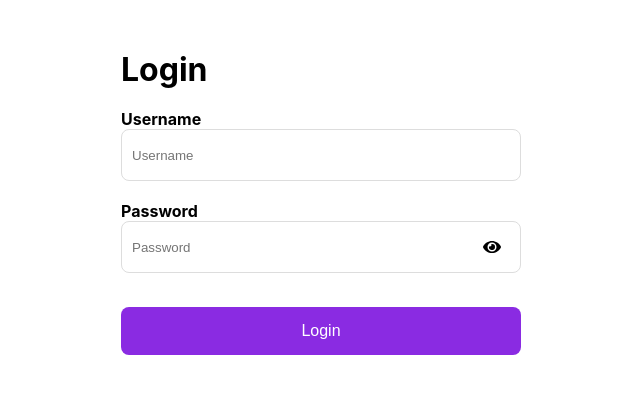
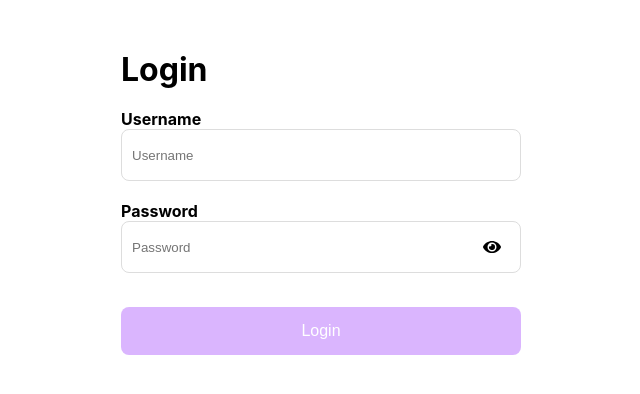
Before and after one commit to ihyaanr/challange-login, a React (Create React App) app: page / in a window 1280 px wide. Shown: the top 394 px of the page, without its empty margins (319-959 px from the left). Built offline with nearby package versions, Linux system fonts and the light colour scheme.

Commit message:
Button disable

```diff
--- a/src/index.css
+++ b/src/index.css
@@ -79,7 +79,7 @@ i:hover {
 button:disabled,
 button[disabled] {
   opacity: 10;
-  background-color: blueviolet;
+  background-color: rgba(192, 130, 253, 0.589);
   color: #fff;
 }
 
```
